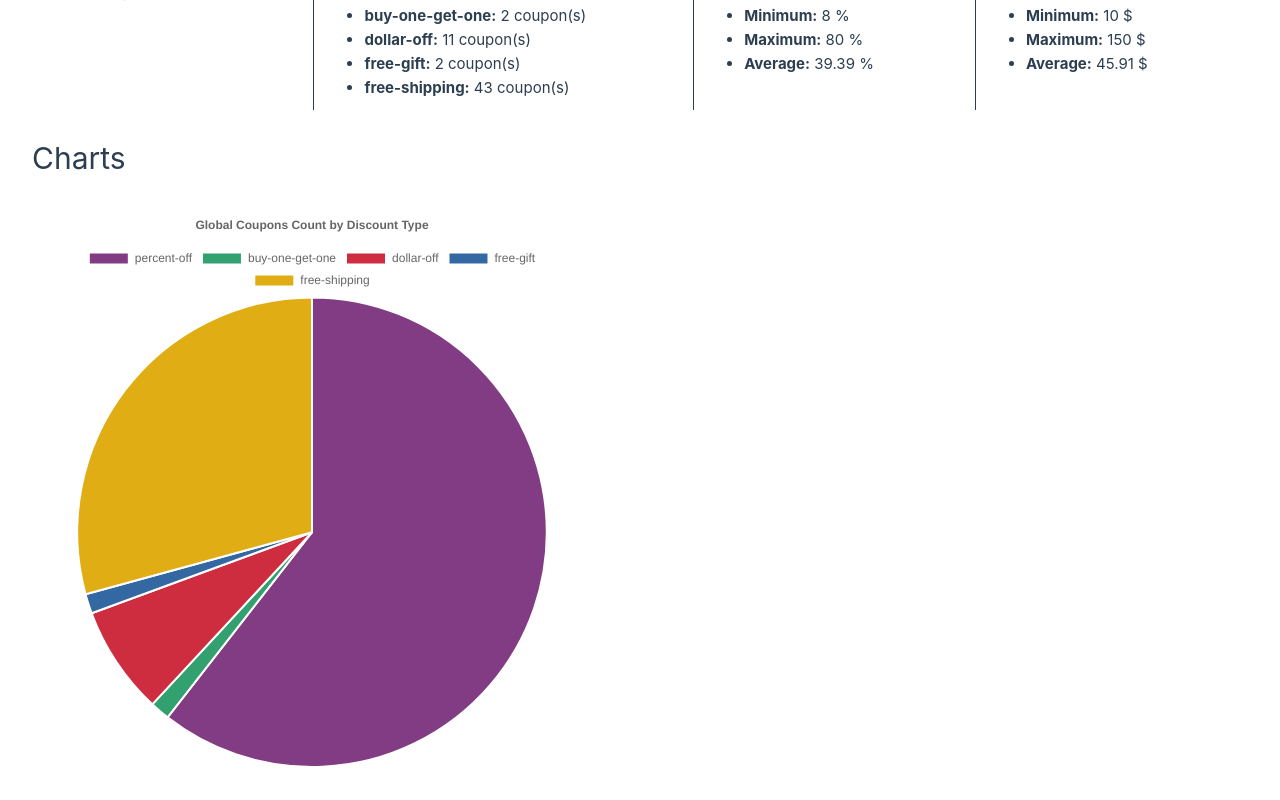
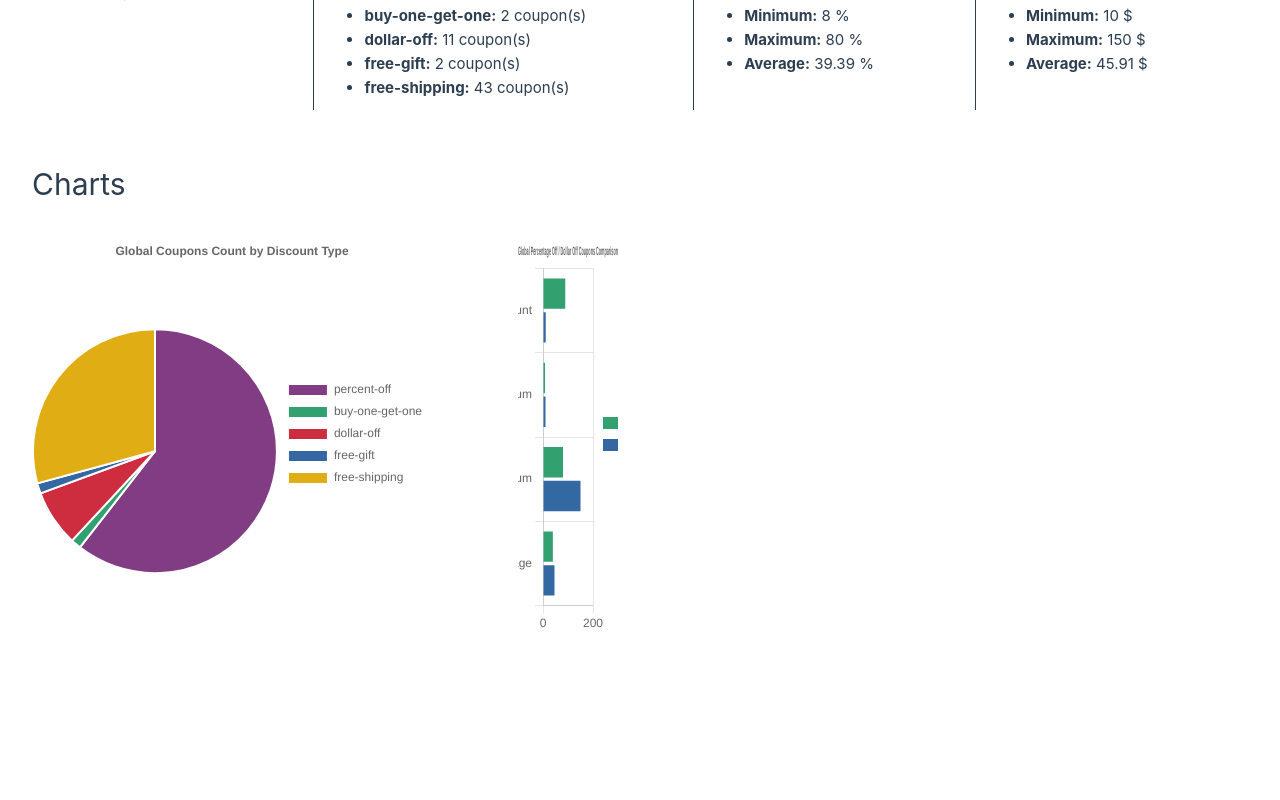
Before and after one commit to mateovasquez/giphy-image-clicker, a Vue app: page /coupons-analyzer in a window 1280 px wide. Shown: the part 532-1332 px from the top of the page. After the commit the page ends 1198 px from the top, so only its background shows below. Built offline with nearby package versions, Linux system fonts and the light colour scheme.

Commit message:
added discountOffBarChart and adapted charts display

```diff
--- a/src/components/molecules/CouponCountPieChart.vue
+++ b/src/components/molecules/CouponCountPieChart.vue
@@ -1,12 +1,12 @@
 <template>
-  <canvas id="pie-chart"></canvas>
+  <canvas id="pie-chart" height="400" width="100%"></canvas>
 </template>
 
 <script>
 import Chart from 'chart.js/auto';
 
 export default {
-  name: 'LineChart',
+  name: 'CouponCountPieChart',
   props: {
     'coupons-data': {
       type: Object,
@@ -32,7 +32,7 @@ export default {
         responsive: true,
         plugins: {
           legend: {
-            position: 'top',
+            position: 'right',
           },
           title: {
             display: true,
--- /dev/null
+++ b/src/components/molecules/DiscountOffBarChart.vue
@@ -0,0 +1,79 @@
+<template>
+  <canvas id="bar-chart" height="400" width="100%"></canvas>
+</template>
+
+<script>
+import Chart from 'chart.js/auto';
+
+export default {
+  name: 'DiscountOffBarChart',
+  props: {
+    'percentage-data': {
+      type: Object,
+      default: () => {},
+    },
+    'dollar-data': {
+      type: Object,
+      default: () => {},
+    },
+  },
+  methods: {
+    updateChart() {
+      const labels = ['Count', 'Minimum', 'Maximum', 'Average'];
+      const percentageOffData = []
+      percentageOffData.push(
+        this.percentageData.count,
+        this.percentageData.min,
+        this.percentageData.max,
+        this.percentageData.avg,
+      )
+      const dollarOffData = []
+      dollarOffData.push(
+        this.dollarData.count,
+        this.dollarData.min,
+        this.dollarData.max,
+        this.dollarData.avg,
+      )
+
+      const chartData = {
+        labels: labels,
+        datasets: [
+          {
+            label: 'Percentage Off (%)',
+            data: percentageOffData,
+            backgroundColor: ['#33a06f',],
+          },
+          {
+            label: 'Dollar Off ($)',
+            data: dollarOffData,
+            backgroundColor: ['#3468a3'],
+          },
+        ]
+      };
+      const chartOptions = {
+        indexAxis: 'y',
+        responsive: true,
+        plugins: {
+          legend: {
+            position: 'right',
+          },
+          title: {
+            display: true,
+            text: 'Global Percentage Off / Dollar Off Coupons Comparison'
+          }
+        }
+      }
+      const ctx = document.getElementById('bar-chart').getContext('2d');
+      const myChart = new Chart(ctx, {
+        type: 'bar',
+        data: chartData,
+        options: chartOptions,
+      });
+      myChart.update();
+    }
+  },
+  mounted() {
+    this.updateChart();
+  },
+};
+</script>
--- a/src/views/CouponsAnalyzerView.vue
+++ b/src/views/CouponsAnalyzerView.vue
@@ -1,15 +1,24 @@
 <template>
   <div>
     <h1>Coupons statistics</h1>
-    <section class="container">
+    <section class="table-container">
       <AnalysisTable/>
     </section>
     <h1>Charts</h1>
-    <section class="container">
-      <CouponCountPieChart
-        v-if="globalAnalysis?.data"
-        :coupons-data="globalAnalysis?.data?.couponsCount"
-      />
+    <section class="charts-container">
+      <div>
+        <CouponCountPieChart
+          v-if="globalAnalysis?.data"
+          :coupons-data="globalAnalysis?.data?.couponsCount"
+        />
+      </div>
+      <div>
+        <DiscountOffBarChart
+          v-if="globalAnalysis?.data"
+          :percentage-data="globalAnalysis?.data?.percentOff"
+          :dollar-data="globalAnalysis?.data?.dollarOff"
+        />
+      </div>
     </section>
   </div>
 </template>
@@ -20,12 +29,14 @@ import { useCouponsStore } from '../stores/coupons_analyzer.js'
 
 import AnalysisTable from '../components/molecules/AnalysisTable.vue';
 import CouponCountPieChart from '../components/molecules/CouponCountPieChart.vue';
+import DiscountOffBarChart from '../components/molecules/DiscountOffBarChart.vue';
 
 export default {
   name: 'CouponsAnalyzer',
   components: {
     AnalysisTable,
-    CouponCountPieChart
+    DiscountOffBarChart,
+    CouponCountPieChart,
   },
   computed: {
     ...mapState(useCouponsStore, ['globalAnalysis'])
@@ -43,10 +54,27 @@ export default {
 </script>
 
 <style lang="scss" scoped>
-.container {
+.table-container {
   width: 100%;
   height: 70vh;
   overflow: scroll;
+  margin: 26px 0;
+}
+.charts-container {
+  width: 100%;
   margin-top: 26px;
+  display: flex;
+  align-items: center;
+  flex-wrap: wrap;
+  height: 400px;
+  div {
+    height: 100%;
+    &:first-child {
+      width: 40%;
+    }
+    &:last-child {
+      width: 60%;
+    }
+  }
 }
 </style>
```
